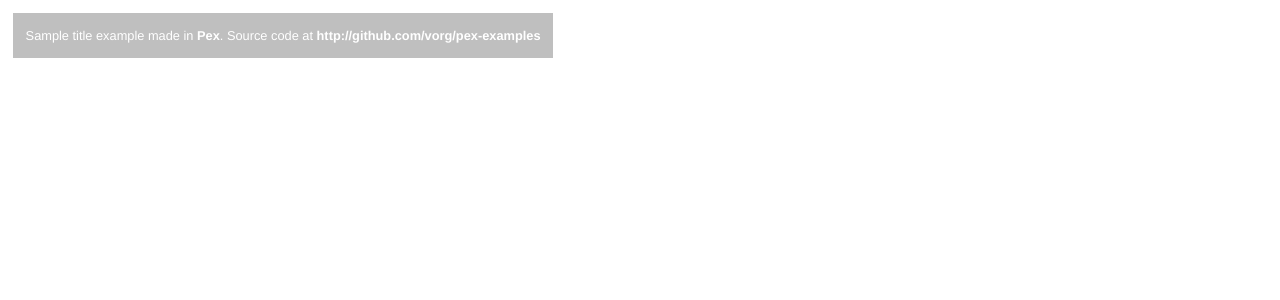
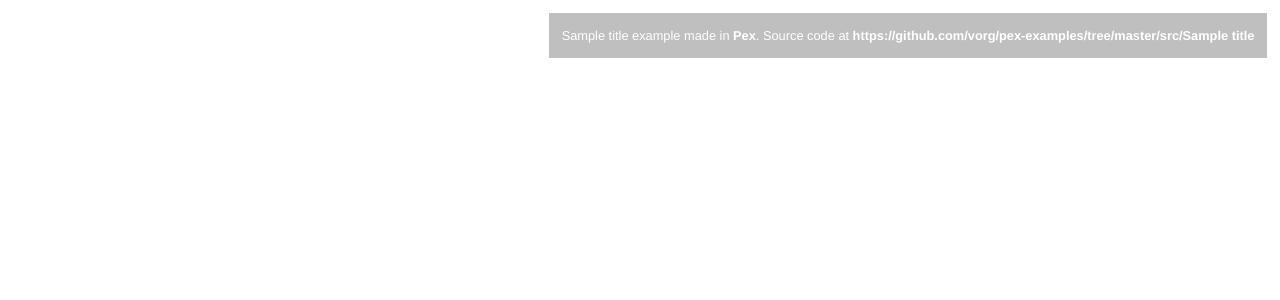
Before and after one commit to pex-gl/pex-examples, a Node project: template templates/example.ejs in a window 1280 px wide. Shown: the top 300 px of the page. Run offline with Node 20 templates, Linux system fonts and the light colour scheme; the template is opened without the code that fills it: most values are stand-ins (such as "Sample title", 1, 10 or a date in 2020); some libraries are stand-ins or nearby versions.

Commit message:
Moved example source label to the right

```diff
--- a/templates/example.ejs
+++ b/templates/example.ejs
@@ -11,7 +11,7 @@
           display: block;
           position: absolute;
           top: 1em;
-          left: 1em;
+          right: 1em;
           font-size: 80%;
           color: #FFF;
           padding: 1em;
@@ -30,6 +30,6 @@
     </style>
   </head>
   <body>
-    <div id="info"><%= title %> example made in <a href="vorg.github.io/pex/">Pex</a>. Source code at <a href="https://github.com/vorg/pex-examples/tree/master/src/<%= title %>">http://github.com/vorg/pex-examples</a>
+    <div id="info"><%= title %> example made in <a href="vorg.github.io/pex/">Pex</a>. Source code at <a href="https://github.com/vorg/pex-examples/tree/master/src/<%= title %>">https://github.com/vorg/pex-examples/tree/master/src/<%= title %></a>
   </body>
 </html>
```
